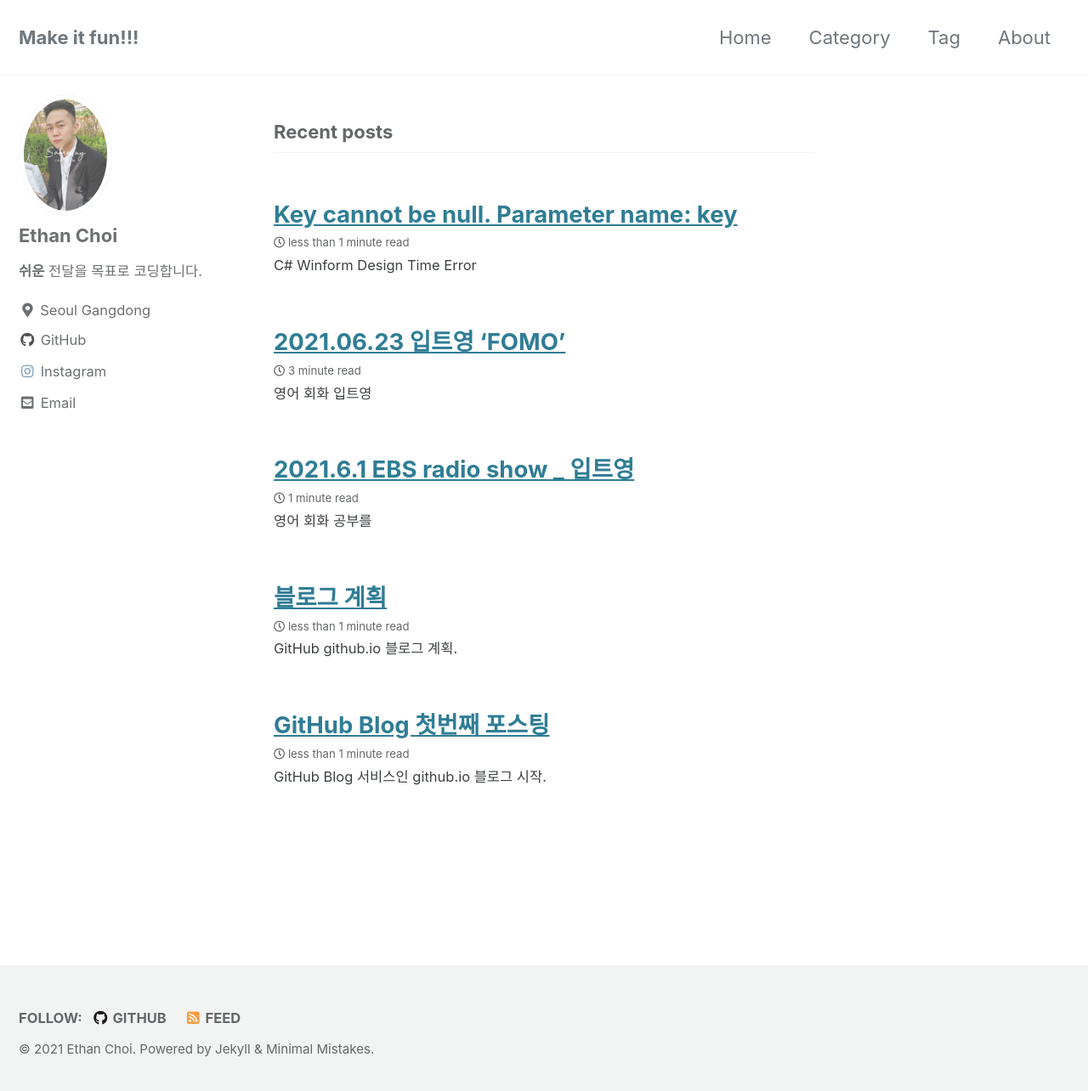
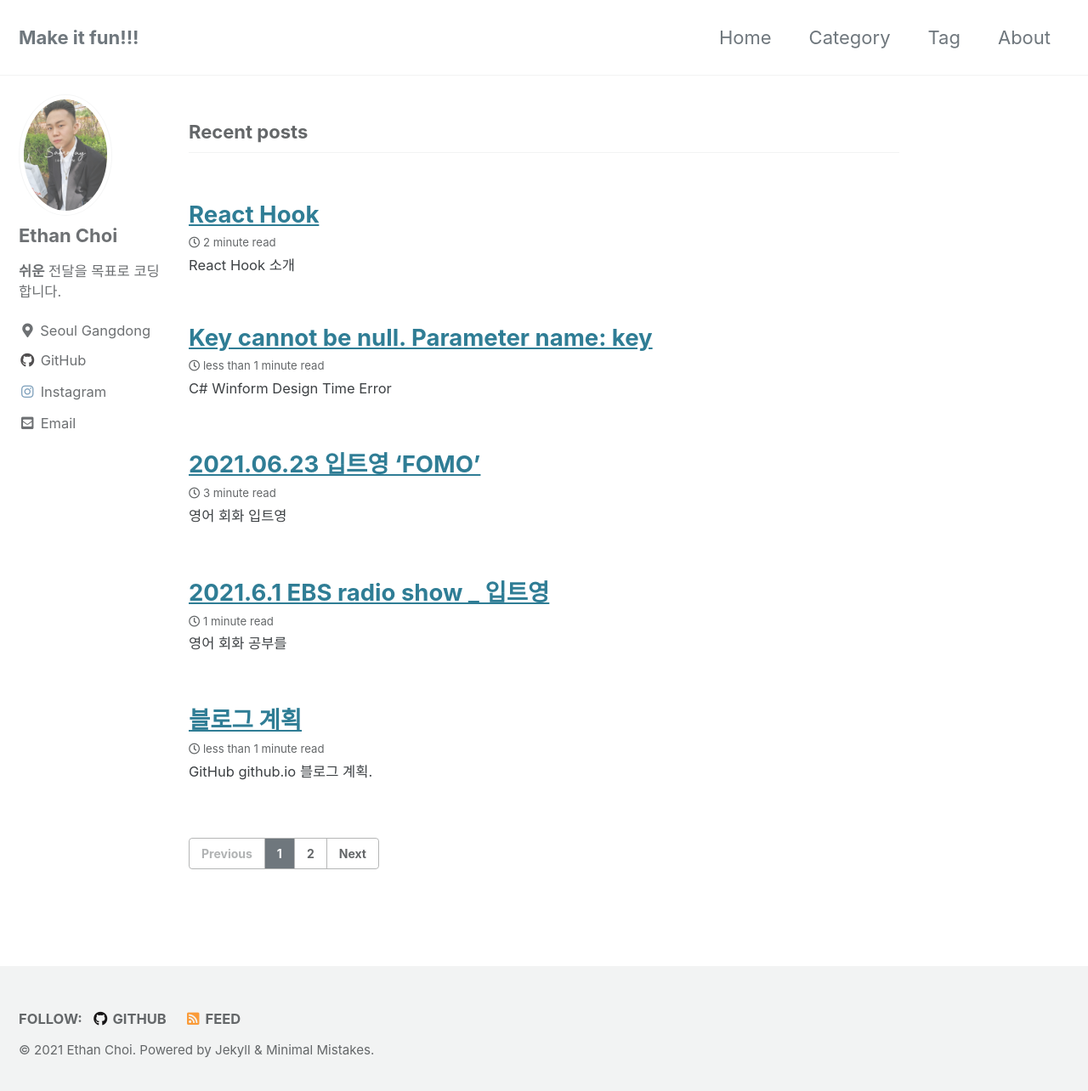
Before and after one commit to valueinvestment/valueinvestment.github.io, a Jekyll site: the page built from index.html, in a window 1280 px wide and 1291 px high. Shown: the top 1284 px of the window at 85% size. Built offline with Jekyll 4.4.1, drawn with Linux system fonts in a browser that asks for light colours; cached includes are drawn as plain includes; the list of posts is cut into pages by our own code; part of the change alters nothing that is shown.

Commit message:
Feat: React Hook 정리 중간 업로드

````diff
--- /dev/null
+++ b/_posts/2021-12-28-React_concept.md
@@ -0,0 +1,163 @@
+---
+title:  "React Hook"
+excerpt: "React Hook 소개"
+
+categories:
+  - React
+tags:
+  - React
+---
+
+#React Hook
+
+## Hook 소개
+### Hook의 등장배경
+> Component 간 상태 로직 재사용이 쉽도록 (계층의 변화 없이 상태관련 로직을 재사용)
+>
+> Class의 최적화와 최소화가 어렵다 판단 함수형 구조에서 Class의 장점인 state와 life cycle 기능을 쓰자!
+>> Class의 최적화가 어려운 이유 : Ahead-of-time compilation( 미리 컴파일 해놓는 방식 ex_Svelte, Angular ) 방식의 Componemt folding에서 최적화에 문제가 되는 것을 발견 (오히려 느려짐)
+>
+>
+### Hook의 개념
+> 함수 컴포넌트에서 React state와 lifecycle features(생명 주기 기능)을 연동(hook into)할 수 있게 해주는 함수.
+### 1. useState
+ Class 구조의 this.state와 같은 역활
+
+ ```jsx harmony
+// Hook 구조
+import React, {useState} from 'react';
+
+function Example() {
+    const [count, setCount] = useState(0);
+    const [author, setAuthor] = useState('valueInvestment'); //state 선언
+    return (
+        <div>
+            <p>You clicked {count} times</p>
+            <button onClick={() => setCount(count + 1)}>
+                Click me!!!
+            </button>
+            <p> Author : {author} </p>
+        </div>
+    );
+}
+
+// Class 구조
+class Example extends React.Component {
+    constructor(props) {
+        super(props);
+        this.state = {
+            count: 0,
+            author: 'valueInvestment'
+        } // state 선언
+    }
+
+    render() {
+        return (
+         <div>
+            <p>You clicked {this.state.count} times</p>
+            <button onClick={() => this.setState({ count: this.state.count + 1 })}>
+              Click me
+            </button>
+            <p> Author : {this.state.author} </p>
+          </div>
+        );
+    }
+}
+```
+### 2.useEffect
+ 함수 컴포넌트 내에서 side effects를 수행하는 기능을 연동 (Hook)
+ React는 DOM을 바꾼 이후에 (매 rendering 이후에) effect 함수를 실행함.
+ Effects는 컴포넌트 안에 선언되어있기 때문에 props와 state에 접근 가능
+ > side effects : React 컴포넌트 안에서 데이터를 가져오거나 구독하고, DOM을 직접 조작하는 동작.
+```jsx harmony
+// Hook 구조
+import React, {useState, useEffect } from 'react';
+
+function Example () {
+    const [count, setCount] = useState(0);
+    const [author, setAuthor] = useState('valueInvestment');
+    // componentDidMount, componentDidUpdate와 비슷
+    useEffect(() => {
+    //브라우저 API를 이용해 문서의 타이틀을 업데이트합니다.
+     document.title = `Count Example~ (count: ${count} times) by ${author}`;
+    });
+
+    return (
+    <div>
+        <p>You clicked {count} times</p>
+        <button onClick={() => setCount(count + 1)}>
+            Click me!!!
+        </button>
+        <p> Author : {author} </p>
+    </div>
+    );
+}
+// Class 구조
+class Export extends React.Component {
+    constructor(props) {
+        super(props);
+        this.state = {
+            count: 0,
+            author: "valueInvestment"
+        }
+    }
+
+    componentDidMount() {
+        document.title = `Count Example~ (count: ${this.state.count} times) by ${this.state.author} `;
+    }
+    componentDidUpdate(prevProps, prevState, snapshot) {
+        document.title = `Count Example~ (count: ${this.state.count} times) by ${this.state.author} `;
+    }
+    // 2개의 life cycle (생명주기) method에 같은 코드가 중복되어 들어감.
+
+    render() {
+        return (
+         <div>
+            <p>You clicked {this.state.count} times</p>
+            <button onClick={() => this.setState({ count: this.state.count + 1 })}>
+              Click me
+            </button>
+            <p> Author : {this.state.author} </p>
+          </div>
+        );
+    }
+}
+```
+### '>' 을 사용
+
+> MarkDown 문서에 익숙해지고 예쁘게 꾸미는 법을 알아가 보자
+>>일단은 여러번 작성해본다.
+
+### '*' 을 사용
+
+* jekyll을 왜 추천하는 걸까? 사실 MarkDown 만으로 원하는 기능을 구현하기 힘들지 않나?
+  * 물론 편리하지만 그것이 전부는 아닌것 같다
+
+### '-' 을 사용
+- 정말 내가 원하는 Custom한 블로그를 한다면 HTML을 구현해야 하는 걸까?
+  - 일단은 가보자 간단한 것부터 차근차근
+
+### '+' 을 사용
++ 마크다운 언어를 사용하다보니 느낀것이
+    + 이 정도로 사용할 용도면 굳이... GitHub Page를 쓰지 않고 일반 블로그 포스팅 하는 것이 좋을 것 같다.
+        + 처음에 세팅하기 힘들기만하고....
+
+
+### '``` ``' 을 사용 - **코드 인용**
+```
+mark down을 쓰면 뭐 확실히 편하긴 하네
+코드도 넣기 편할 것 같고
+Editor 에서 보는 것처럼 보여주는 PlugIn등을 사용하면
+이대로도 만족스럽게 사용할 것 같다.
+```
+
+```javascript
+var test = 'Test Java Script Format'
+console.log(test)
+```
+
+**예쁘게 잘 나온다 쓰자!**
+
+YFM에서 정의한 제목을 이중 괄호 구문으로 본문에 추가할 수 있다.
+이 글의 제목은 {{ page.title }}이고
+마지막으로 수정된 시간은 {{ page.last_modified_at }}이다.
--- a/_sass/minimal-mistakes/_variables.scss
+++ b/_sass/minimal-mistakes/_variables.scss
@@ -151,9 +151,9 @@ $max-width: $x-large !default;
    Grid
    ========================================================================== */
 
-$right-sidebar-width-narrow: 200px !default;
-$right-sidebar-width: 300px !default;
-$right-sidebar-width-wide: 400px !default;
+$right-sidebar-width-narrow: 100px !default;
+$right-sidebar-width: 200px !default;
+$right-sidebar-width-wide: 300px !default;
 
 /*
    Other
````
